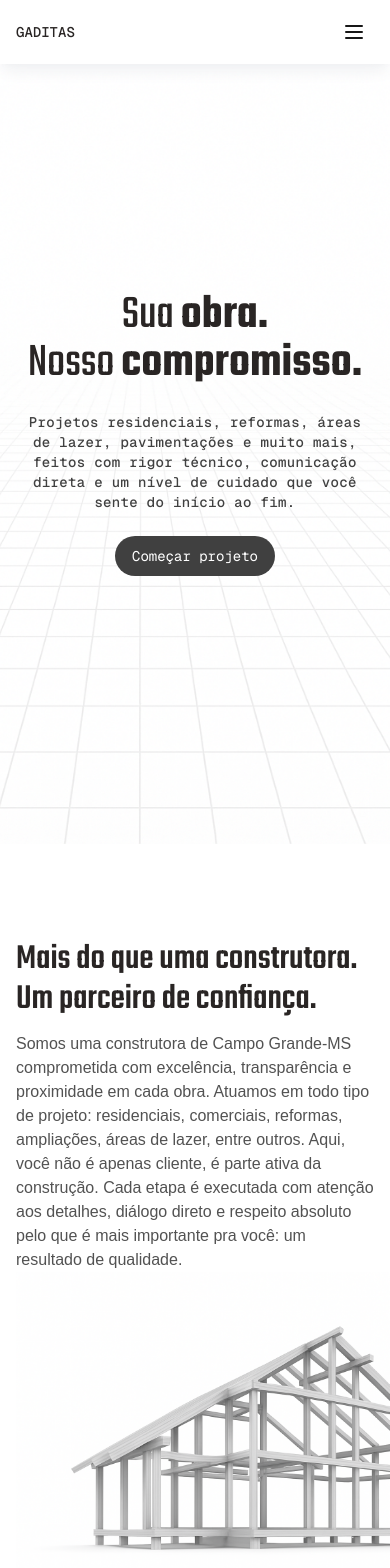
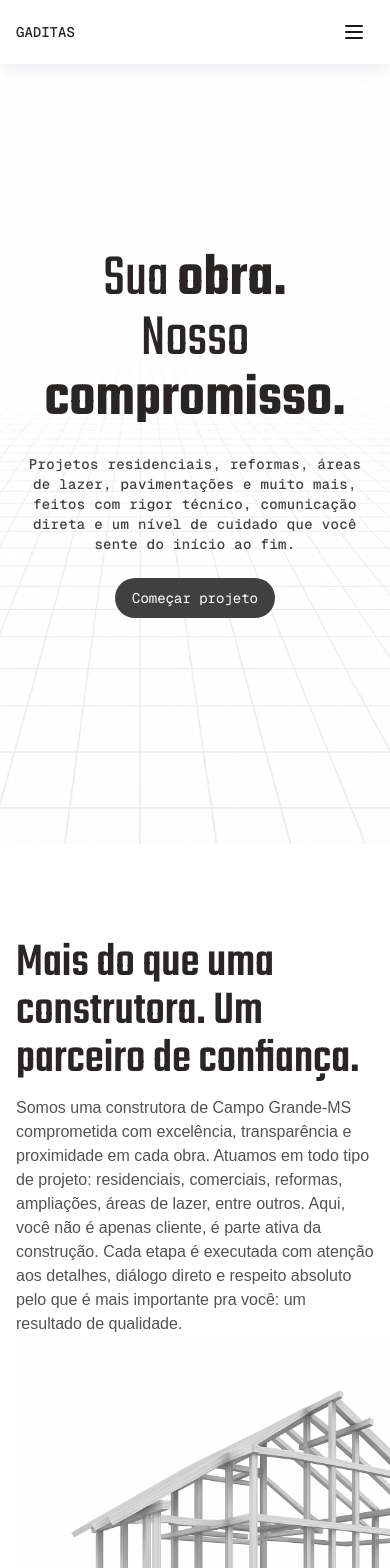
Before and after one commit to RaisaBernardes/gaditas, a Next.js app: page / in a window 390 px wide. Shown: the top 1568 px of the page. Built offline with nearby package versions, Linux system fonts and the light colour scheme.

Commit message:
added animation in sections

```diff
--- a/src/components/SplashScreen.tsx
+++ b/src/components/SplashScreen.tsx
@@ -44,8 +44,8 @@ const SplashScreen = ({ onComplete }: { onComplete: () => void }) => {
 
     tl.to(splashRef.current, {
       y: '100%',
-      duration: 1.2,
-      delay: 1,
+      duration: 1.0,
+      delay: 0.8,
       ease: 'power4.inOut',
     })
   }, [onComplete])
--- a/src/components/animations/ScrollFadeSection.tsx
+++ /dev/null
@@ -1,67 +0,0 @@
-'use client';
-
-import { useEffect, useRef, ReactNode } from 'react';
-import { gsap } from 'gsap';
-import { ScrollTrigger } from 'gsap/ScrollTrigger';
-
-// Tipagem dos props
-interface ScrollFadeSectionProps {
-  children: ReactNode;
-  className?: string;
-  delay?: number;
-  duration?: number;
-  distance?: number;
-  threshold?: number;
-}
-
-const ScrollFadeSection = ({
-  children,
-  className = '',
-  delay = 0.2,
-  duration = 0.8,
-  distance = 20,
-  threshold = 0.2,
-}: ScrollFadeSectionProps) => {
-  const sectionRef = useRef<HTMLElement | null>(null);
-
-  useEffect(() => {
-    gsap.registerPlugin(ScrollTrigger);
-    const section = sectionRef.current;
-    if (!section) return;
-
-    const tl = gsap.timeline({
-      scrollTrigger: {
-        trigger: section,
-        start: `top bottom-=${threshold * 100}%`,
-        toggleActions: 'play none none none',
-        // markers: true,
-      },
-    });
-
-    gsap.set(section, {
-      opacity: 0,
-      y: distance,
-    });
-
-    tl.to(section, {
-      opacity: 1,
-      y: 0,
-      duration,
-      delay,
-      ease: 'power3.out',
-    });
-
-    return () => {
-      if (tl) tl.kill();
-      ScrollTrigger.getAll().forEach((trigger) => trigger.kill());
-    };
-  }, [delay, duration, distance, threshold]);
-
-  return (
-    <section ref={sectionRef} className={className}>
-      {children}
-    </section>
-  );
-};
-
-export default ScrollFadeSection;
--- /dev/null
+++ b/src/components/animations/ScrollFadeSectionFramer.tsx
@@ -0,0 +1,57 @@
+"use client";
+
+import { useEffect, useRef, useState } from "react";
+import { motion } from "framer-motion";
+
+interface ScrollFadeSectionProps {
+  children: React.ReactNode;
+  className?: string;
+  delay?: number;
+  duration?: number;
+  enabled?: boolean;
+  offsetY?: number;
+}
+
+export default function ScrollFadeSection({
+  children,
+  className = "",
+  delay = 0.2,
+  duration = 0.8,
+  enabled = true,
+  offsetY = 40,
+}: ScrollFadeSectionProps) {
+  const ref = useRef<HTMLDivElement | null>(null);
+  const [isVisible, setIsVisible] = useState(false);
+
+  useEffect(() => {
+    if (!enabled) return;
+
+    const observer = new IntersectionObserver(
+      ([entry]) => {
+        if (entry.isIntersecting) {
+          setIsVisible(true);
+          observer.disconnect();
+        }
+      },
+      { threshold: 0.2 }
+    );
+
+    if (ref.current) {
+      observer.observe(ref.current);
+    }
+
+    return () => observer.disconnect();
+  }, [enabled]);
+
+  return (
+    <motion.div
+      ref={ref}
+      initial={{ opacity: 0, y: offsetY }}
+      animate={isVisible ? { opacity: 1, y: 0 } : {}}
+      transition={{ duration, delay, ease: "easeOut" }}
+      className={className}
+    >
+      {children}
+    </motion.div>
+  );
+}
--- a/src/components/ui/ContactForm.tsx
+++ b/src/components/ui/ContactForm.tsx
@@ -68,7 +68,7 @@ export default function ContactForm() {
   }
 
   return (
-    <div className="py-8">
+    <div className="py-8 md:py-2">
       <div className="mx-auto lg:max-w-xl">
         <form onSubmit={handleSubmit} className="space-y-6">
           {/* Nome */}
--- a/src/components/ui/ContactSection.tsx
+++ b/src/components/ui/ContactSection.tsx
@@ -1,5 +1,6 @@
 import ContactForm from "./ContactForm";
 import { FaMapMarkerAlt, FaWhatsapp, FaEnvelope } from "react-icons/fa";
+import ScrollFadeSection from "@/components/animations/ScrollFadeSectionFramer";
 
 export default function ContactSection() {
   return (
@@ -7,10 +8,16 @@ export default function ContactSection() {
       <div className="max-w-7xl mx-auto grid md:grid-cols-2 gap-3 md:gap-12">
 
         {/* LEFT SIDE */}
+
         <div className="space-y-3 md:space-y-6">
-          <h2 className="text-4xl md:text-7xl text-stone-800 dark:text-white teko-title">
-          Vamos tirar seu projeto do papel?
+           <ScrollFadeSection
+              delay = {0.2}
+              duration = {0.6}
+              offsetY={10}>
+          <h2 className="text-5xl md:text-7xl text-stone-800 dark:text-white teko-title">
+          Vamos tirar seu <br/> projeto do papel?
           </h2>
+          </ScrollFadeSection>
           <p className="text-lg text-stone-800 dark:text-gray-300 max-w-md">
             Preencha o formulário e receba um atendimento claro, ágil e alinhado com o que você realmente precisa.
           </p>
@@ -49,7 +56,12 @@ export default function ContactSection() {
 
         {/* RIGHT SIDE - FORM */}
         <div>
-          <ContactForm />
+          <ScrollFadeSection
+              delay = {0.2}
+              duration = {0.4}
+              offsetY={10}>
+            <ContactForm />
+          </ScrollFadeSection>
         </div>
       </div>
     </section>
--- a/src/components/ui/HeroSection.tsx
+++ b/src/components/ui/HeroSection.tsx
@@ -1,9 +1,23 @@
-import Image from "next/image";
+'use client';
+
+import { useEffect, useState } from 'react';
+import Image from 'next/image';
+import { motion } from 'framer-motion';
 
 export default function HeroSection() {
+  const [showContent, setShowContent] = useState(false);
+
+  useEffect(() => {
+    const timer = setTimeout(() => {
+      setShowContent(true);
+    }, 2000); // ajustar o tempo conforme a splash
+
+    return () => clearTimeout(timer);
+  }, []);
+
   return (
     <section id="inicio" className="relative h-screen w-full overflow-hidden">
-      {/* Background image with cover and responsiveness */}
+      {/* Background */}
       <div className="absolute inset-0 z-0">
         <Image
           src="/images/bg-hero3.png"
@@ -16,24 +30,43 @@ export default function HeroSection() {
       </div>
 
       {/* Content */}
+      {showContent && (
         <div className="relative z-10 flex flex-col items-center justify-center h-full px-6 text-center text-black">
-        <h1 className="text-5xl md:text-8xl text-stone-800 teko-hero pt-6">
-        Sua <span className="font-semibold">obra.</span> <br/>  Nosso <span className="font-semibold">compromisso.</span>
+          <motion.h1
+            initial={{ opacity: 0, y: 40 }}
+            animate={{ opacity: 1, y: 0 }}
+            transition={{ duration: 1.2, ease: 'easeOut' }}
+            className="text-6xl md:text-8xl text-stone-800 teko-hero pt-6"
+          >
+            Sua <span className="font-semibold">obra.</span> <br /> Nosso{' '}
+            <span className="font-semibold">compromisso.</span>
+          </motion.h1>
 
-        </h1>
-        <p className="mt-6 text-sm md:text-base tracking-wide text-neutral-700 max-w-xl geist-mono-500">
+          <motion.p
+            initial={{ opacity: 0, y: 20 }}
+            animate={{ opacity: 1, y: 0 }}
+            transition={{ duration: 1, delay: 0.5 }}
+            className="mt-6 text-sm md:text-base tracking-wide text-neutral-700 max-w-xl geist-mono-500"
+          >
             Projetos residenciais, reformas, áreas de lazer, pavimentações e muito mais, feitos com rigor técnico,
             comunicação direta e um nível de cuidado que você sente do início ao fim.
-        </p>
-        <div className="flex gap-4 items-center flex-col sm:flex-row mt-6">
+          </motion.p>
+
+          <motion.div
+            initial={{ opacity: 0, y: 10 }}
+            animate={{ opacity: 1, y: 0 }}
+            transition={{ duration: 0.8, delay: 1 }}
+            className="flex gap-4 items-center flex-col sm:flex-row mt-6"
+          >
             <a
               className="geist-mono-400 rounded-full border border-solid border-transparent transition-colors flex items-center justify-center text-background gap-2 hover:bg-neutral-800 bg-neutral-700 text-sm sm:text-sm h-10 sm:h-12 px-4 sm:px-5 sm:w-auto"
               href="#orcamento"
             >
               Começar projeto
             </a>
+          </motion.div>
         </div>
-      </div>
+      )}
     </section>
   );
 }
--- a/src/components/ui/ValorSection.tsx
+++ b/src/components/ui/ValorSection.tsx
@@ -1,7 +1,7 @@
 "use client";
 
 import Image from "next/image";
-import ScrollFadeSection from "../animations/ScrollFadeSection";
+import ScrollFadeSection from "@/components/animations/ScrollFadeSectionFramer";
 
 export default function ValuesSplitLeftText() {
   return (
@@ -12,12 +12,18 @@ export default function ValuesSplitLeftText() {
       <div className="max-w-7xl mx-auto flex flex-col md:flex-row items-end lg:gap-12">
         {/* LEFT CONTENT */}
         <div className="md:w-1/2 space-y-3 md:space-y-6">
-          <ScrollFadeSection>
-            <h2 className="text-4xl md:text-6xl font-medium text-stone-800 dark:text-white font-['Teko']">
+          <ScrollFadeSection
+            delay = {0.2}
+            duration = {0.2}
+            offsetY={10}>
+            <h2 className="text-5xl md:text-6xl font-medium text-stone-800 dark:text-white font-['Teko']">
               Mais do que uma construtora. Um parceiro de confiança.
             </h2>
           </ScrollFadeSection>
-          <ScrollFadeSection distance={5} threshold={0.3} duration={0.8}>
+          <ScrollFadeSection
+            delay = {0.2}
+            duration = {0.4}
+            offsetY={10}>
             <p className="text-neutral-600 dark:text-gray-300 text-base md:text-lg">
               Somos uma construtora de Campo Grande-MS comprometida com
               excelência, transparência e proximidade em cada obra. Atuamos em
@@ -31,8 +37,8 @@ export default function ValuesSplitLeftText() {
         </div>
 
         {/* RIGHT IMAGE */}
-        <ScrollFadeSection distance={5} threshold={0.3} duration={0.8}>
-           <div className="relative self-end -mb-4 md:-mb-20">
+        <ScrollFadeSection>
+        <div className="relative self-end -mb-4 md:-mb-20">
             <Image
               src="/images/estrutura.png"
               alt="Estrutura"
@@ -42,7 +48,7 @@ export default function ValuesSplitLeftText() {
               priority
             />
           </div>
-        </ScrollFadeSection>
+          </ScrollFadeSection>
       </div>
     </section>
   );
```
Also changed, not shown: src/components/ui/ServicosSection.tsx (+30 -3 lines), src/components/ui/TestemonialSection.tsx (+17 -3 lines), src/components/ui/ValorSection2.tsx (+9 -4 lines). Lines whose indentation alone changed are shown as unchanged.
